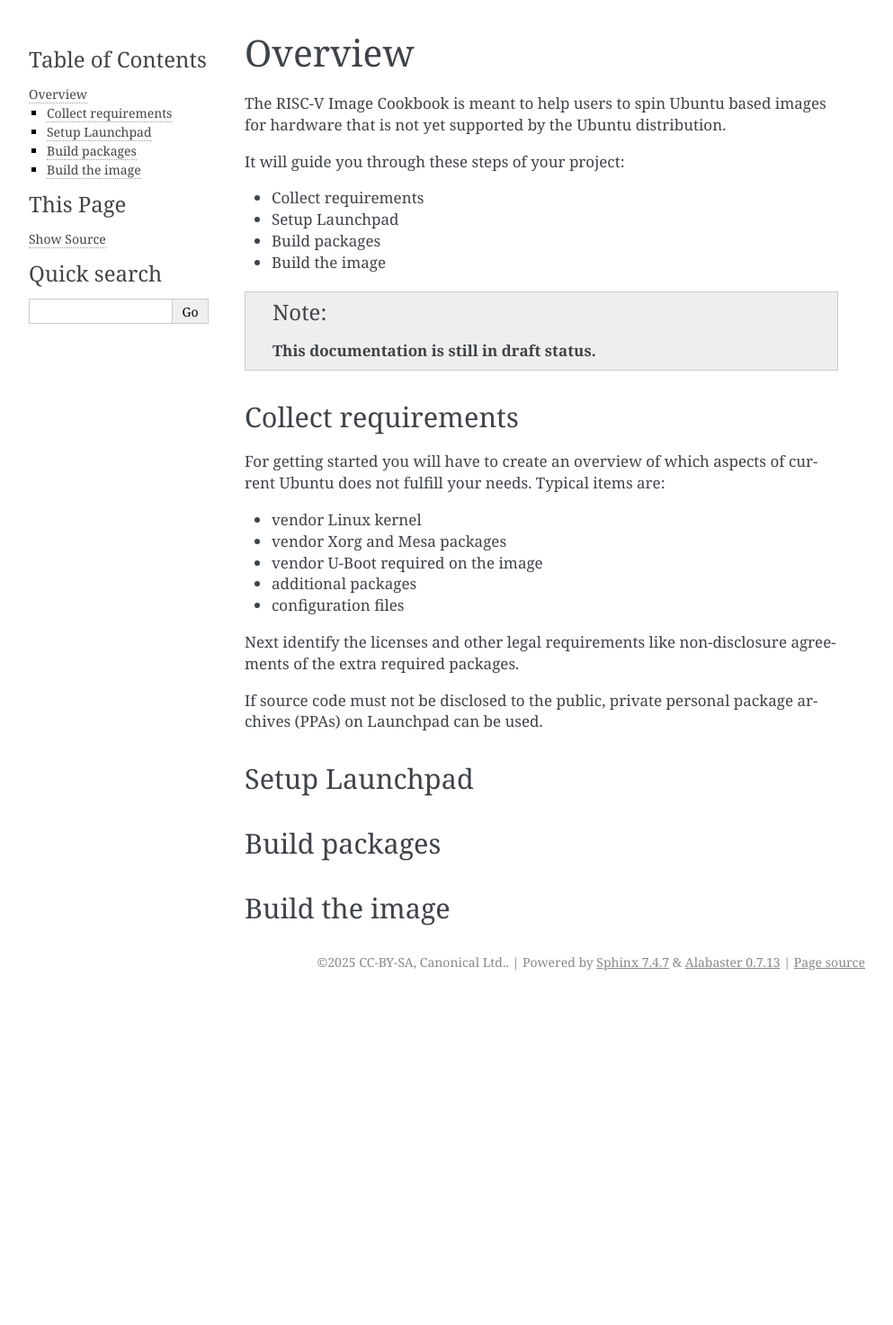
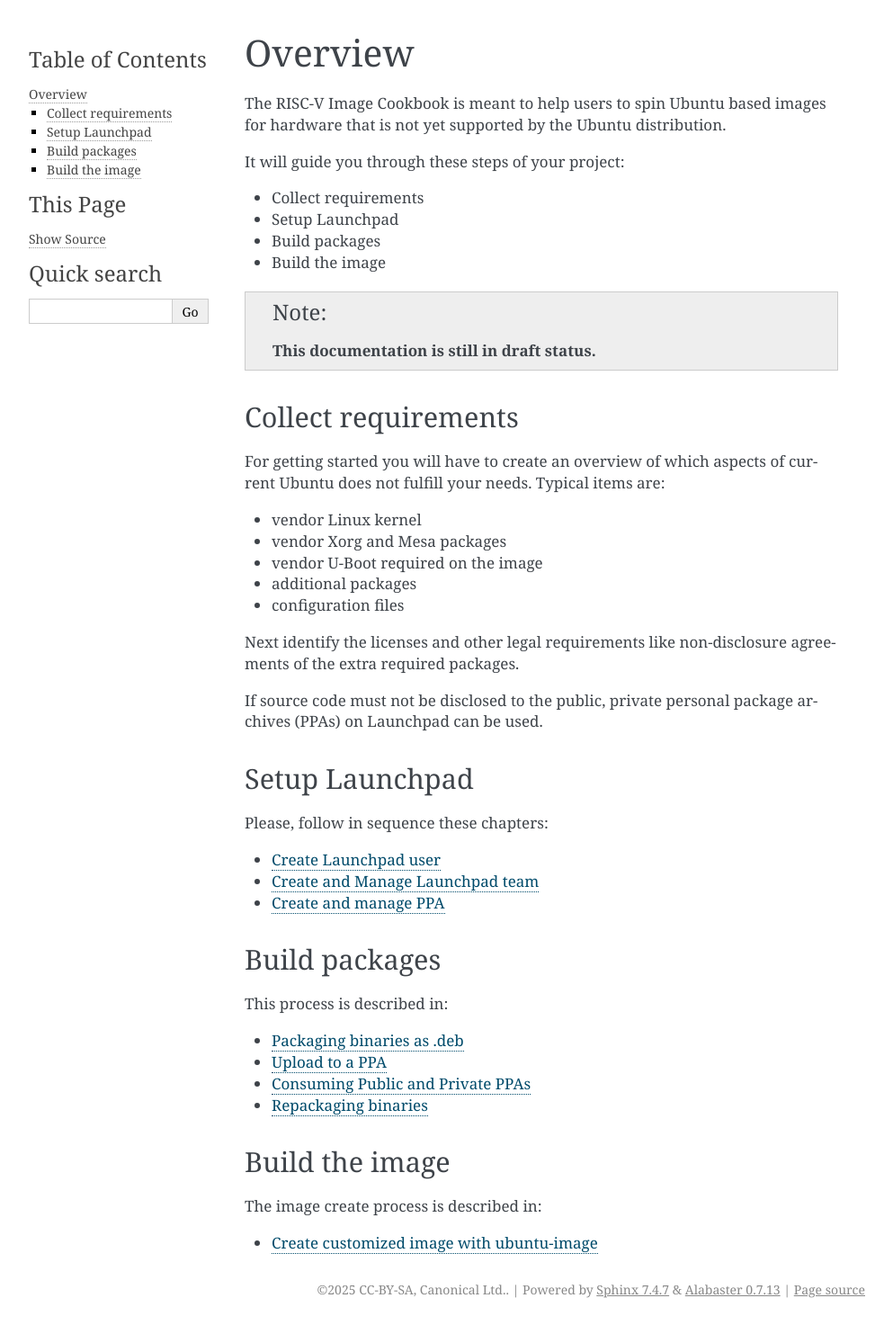
Before and after one commit to canonical/risc-v-cookbook, a Sphinx documentation site: the page built from docs/overview/index.rst, in a window 1280 px wide. Shown: the whole page at 90% size, without its empty margins (148-1141 px from the left). Built offline with Sphinx 7.4.7, drawn with Linux system fonts in a browser that asks for light colours; before the commit the page ends 1109 px from its top, so only the background shows below that.

Commit message:
overview: add links to other documents
Signed-off-by: Heinrich Schuchardt <heinrich.schuchardt@canonical.com>

```diff
--- a/docs/overview/index.rst
+++ b/docs/overview/index.rst
@@ -38,8 +38,25 @@
 Setup Launchpad
 ---------------
 
+Please, follow in sequence these chapters:
+
+* :doc:`../howto/launchpad/create_user`
+* :doc:`../howto/launchpad/create_team`
+* :doc:`../howto/launchpad/create_ppa`
+
 Build packages
 --------------
 
+This process is described in:
+
+* :doc:`../howto/packaging/package`
+* :doc:`../howto/launchpad/upload_ppa`
+* :doc:`../howto/launchpad/consume_ppa`
+* :doc:`../howto/packaging/repackage`
+
 Build the image
 ---------------
+
+The image create process is described in:
+
+* :doc:`../howto/images/create_image/`
```
